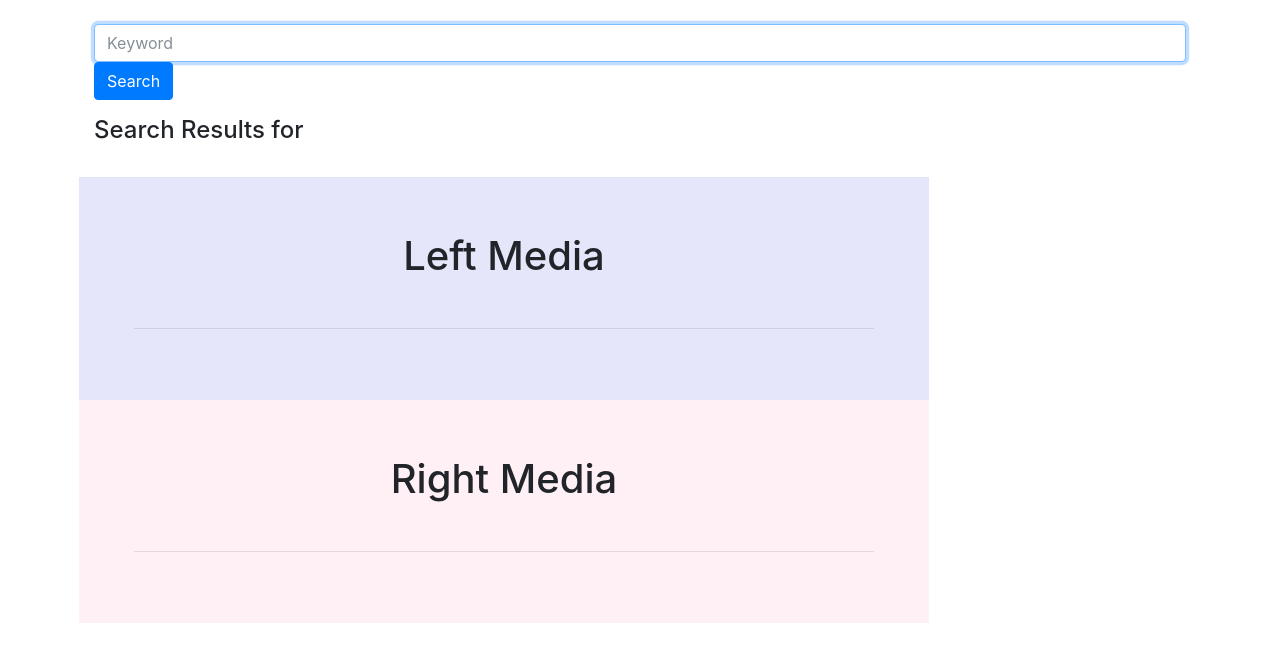
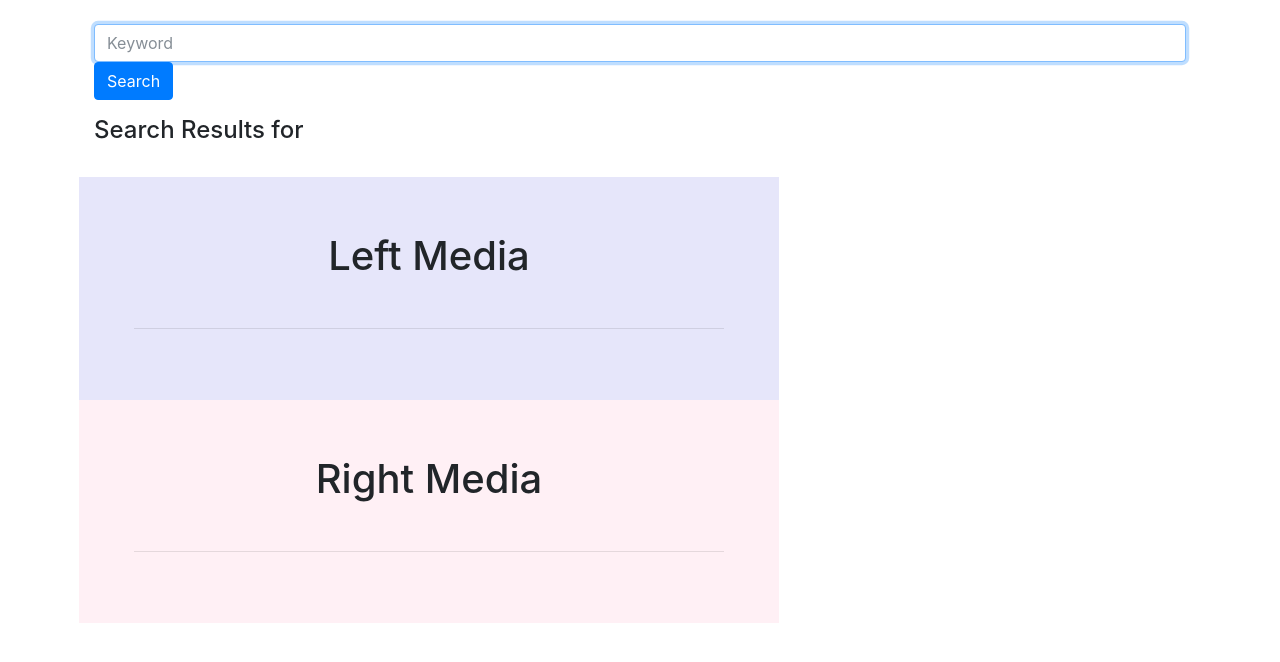
Before and after one commit to agatha6e/mixedmedia, a Flask app: template templates/results.html in a window 1280 px wide. Shown: the part 58-720 px from the top of the page. Run offline with Flask 2, Linux system fonts and the light colour scheme; the template is opened without the code that fills it, so the values that code supplies are empty; some libraries are stand-ins or nearby versions.

Commit message:
First commit

```diff
--- a/templates/results.html
+++ b/templates/results.html
@@ -19,7 +19,7 @@ body {
 .column {
     float: left;
     /*width: 50%;*/
-    width: 850px;
+    width: 700px;
     padding: 55px;
     vertical-align: top;
 }
```
